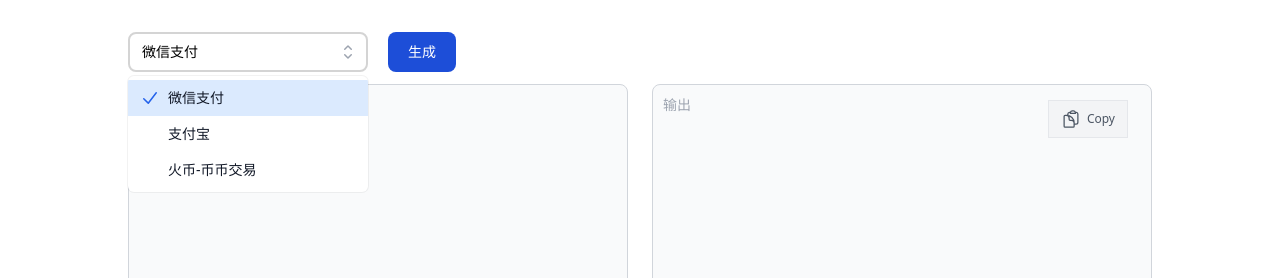
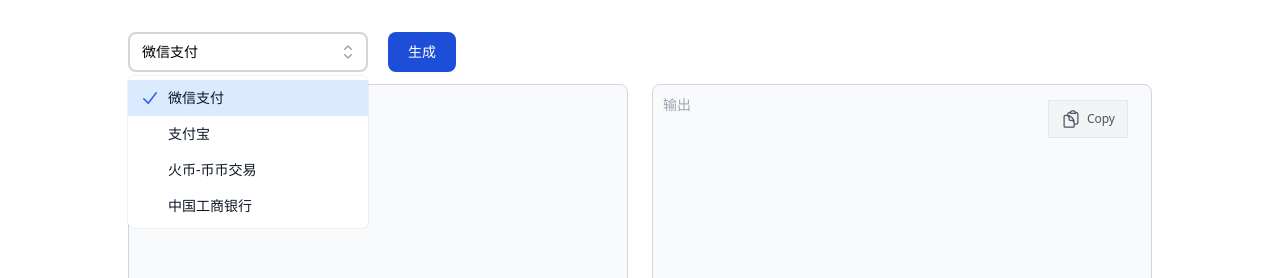
Before and after one commit to deb-sig/deg-online, a Vue app: page / in a window 1280 px wide. Both pictures are taken after a click on the button "微信支付". Shown: the top 278 px of the page. Built offline with nearby package versions, Linux system fonts and the light colour scheme; no server answers.

Commit message:
update wasm binary to v2.1.0
Signed-off-by: TripleZ <me@triplez.cn>

```diff
--- a/src/components/Listbox.vue
+++ b/src/components/Listbox.vue
@@ -21,6 +21,7 @@
   { name: '微信支付', code: 'wechat' },
   { name: '支付宝', code: 'alipay' },
   { name: '火币-币币交易', code: 'huobi' },
+  { name: '中国工商银行', code: 'icbc' },
 ]
 const selectedProvider = ref(providers[0])
 
@@ -50,8 +51,8 @@
             class="absolute mt-1 max-h-60 w-full overflow-auto rounded-md bg-white py-1 text-base border-neutral-300 ring-1 ring-black ring-opacity-5 focus:outline-none sm:text-sm"
           >
             <ListboxOption
-              v-for="person in providers" v-slot="{ active, selected }" :key="person.name"
-              :value="person" as="template"
+              v-for="provider in providers" v-slot="{ active, selected }" :key="provider.name"
+              :value="provider" as="template"
             >
               <li
                 class="relative cursor-default select-none py-2 pl-10 pr-4" :class="[
@@ -62,7 +63,7 @@
                   class="block truncate" :class="[
                     selected ? 'font-medium' : 'font-normal',
                   ]"
-                >{{ person.name }}</span>
+                >{{ provider.name }}</span>
                 <span
                   v-if="selected"
                   class="absolute inset-y-0 left-0 flex items-center pl-3 text-blue-600"
```
Also changed, not shown: 1 other file (tests, documents, lock files or other folders).
